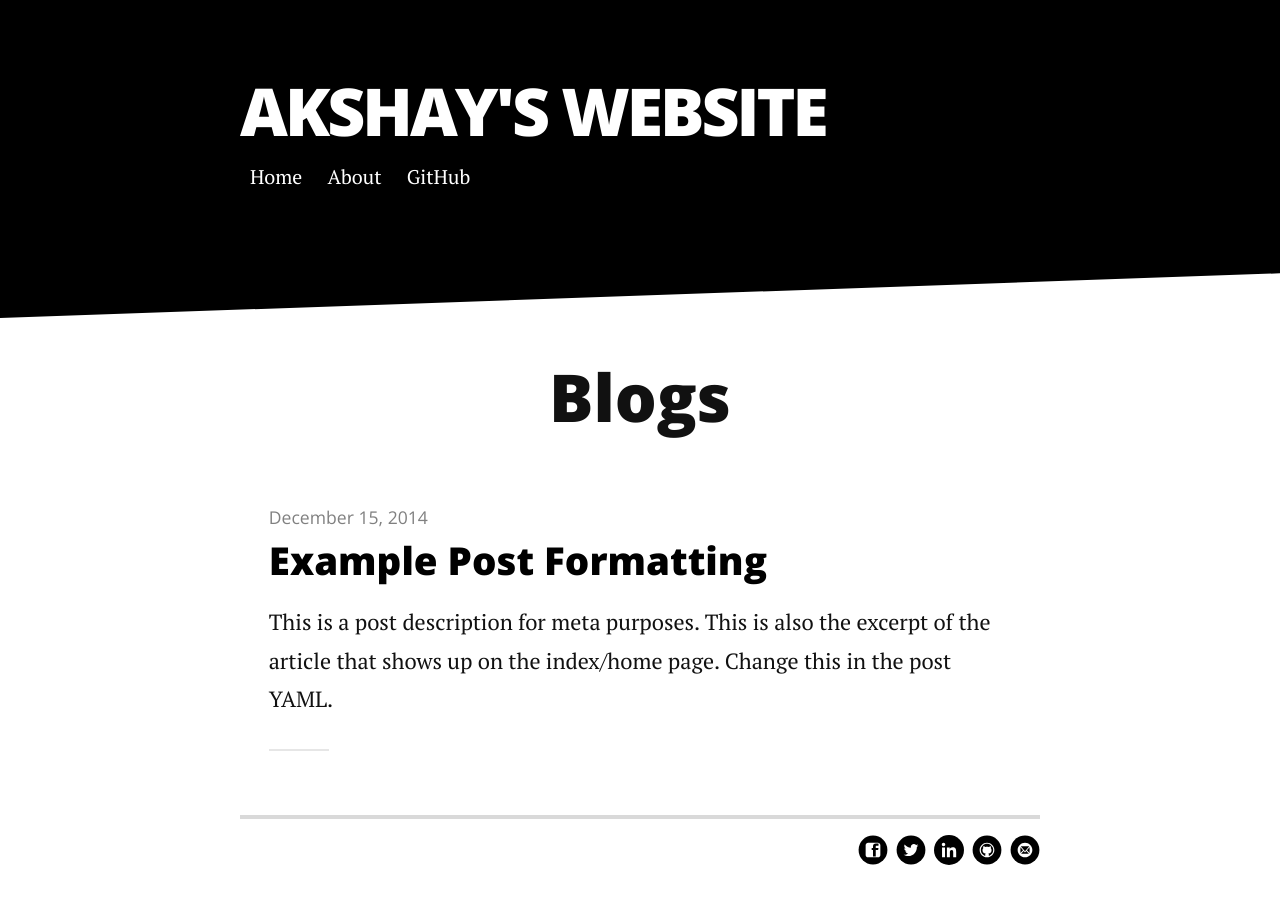
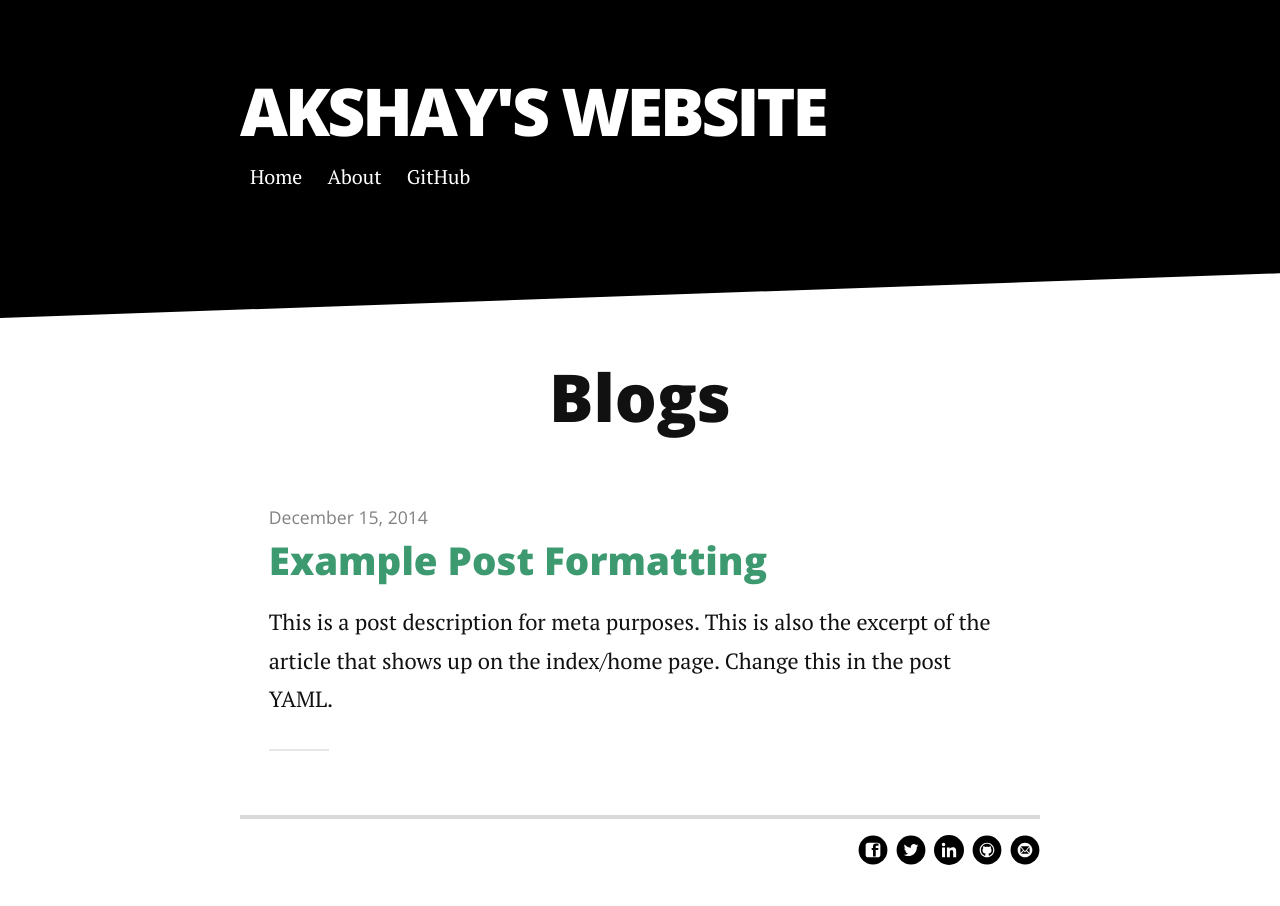
Before and after one commit to amyglan/amyglan.github.io, a Jekyll site: the page built from index.html, in a window 1280 px wide. Built offline with Jekyll 4.4.1, drawn with Linux system fonts in a browser that asks for light colours; nearby versions of some CDN libraries; the list of posts is cut into pages by our own code.

Commit message:
change link color

```diff
--- a/_sass/_config.scss
+++ b/_sass/_config.scss
@@ -28,7 +28,7 @@ $black:  #111;
 $primary-color: rgb(0, 0, 0);
 $secondary-color: #233E5B;
 $tertiary-color: #aaa;
-$link-color: $primary-color;
+$link-color: $olive;
 $background-color: $primary-color;
 
 $bad-color: $red; // Bad color for errors, validation etc.
```
